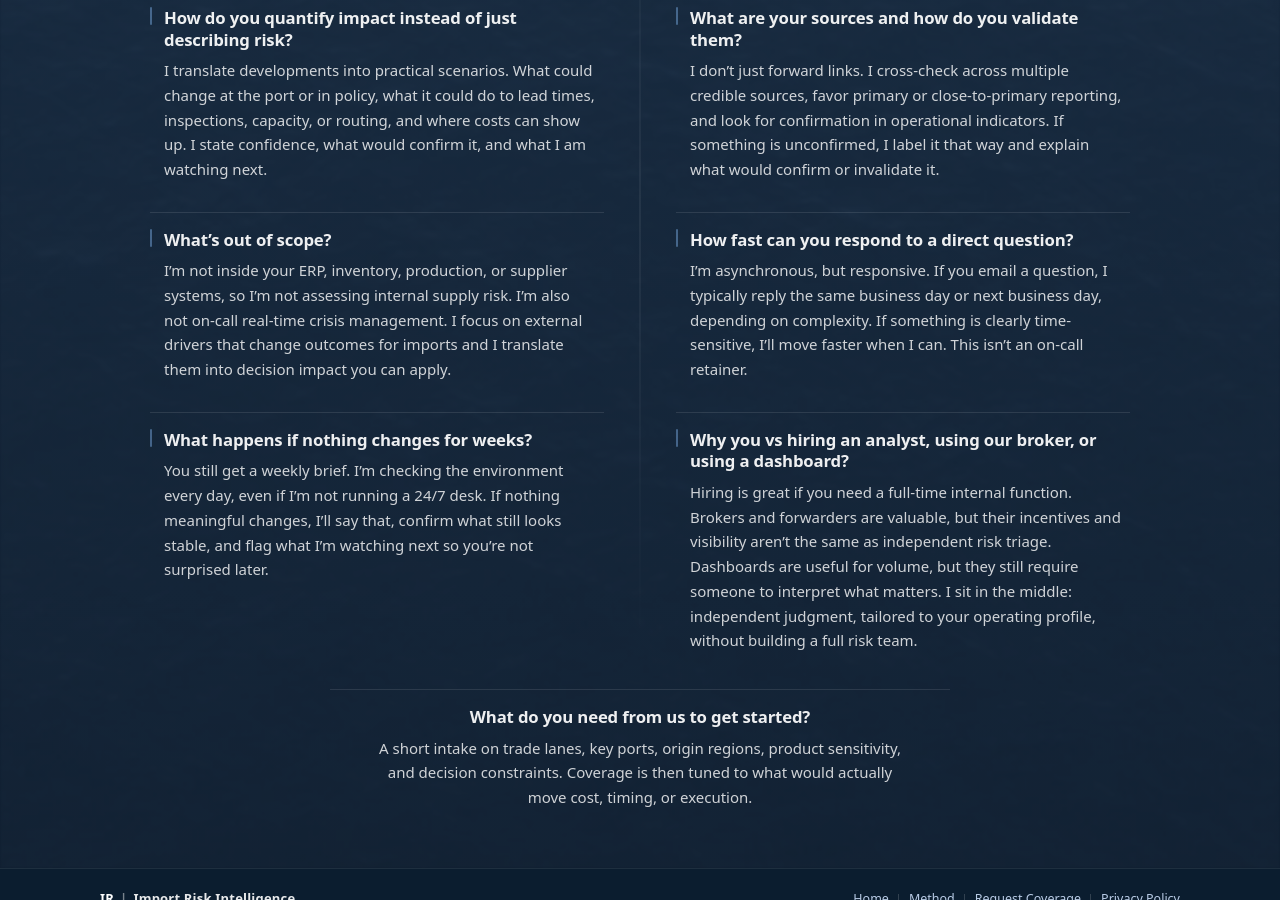
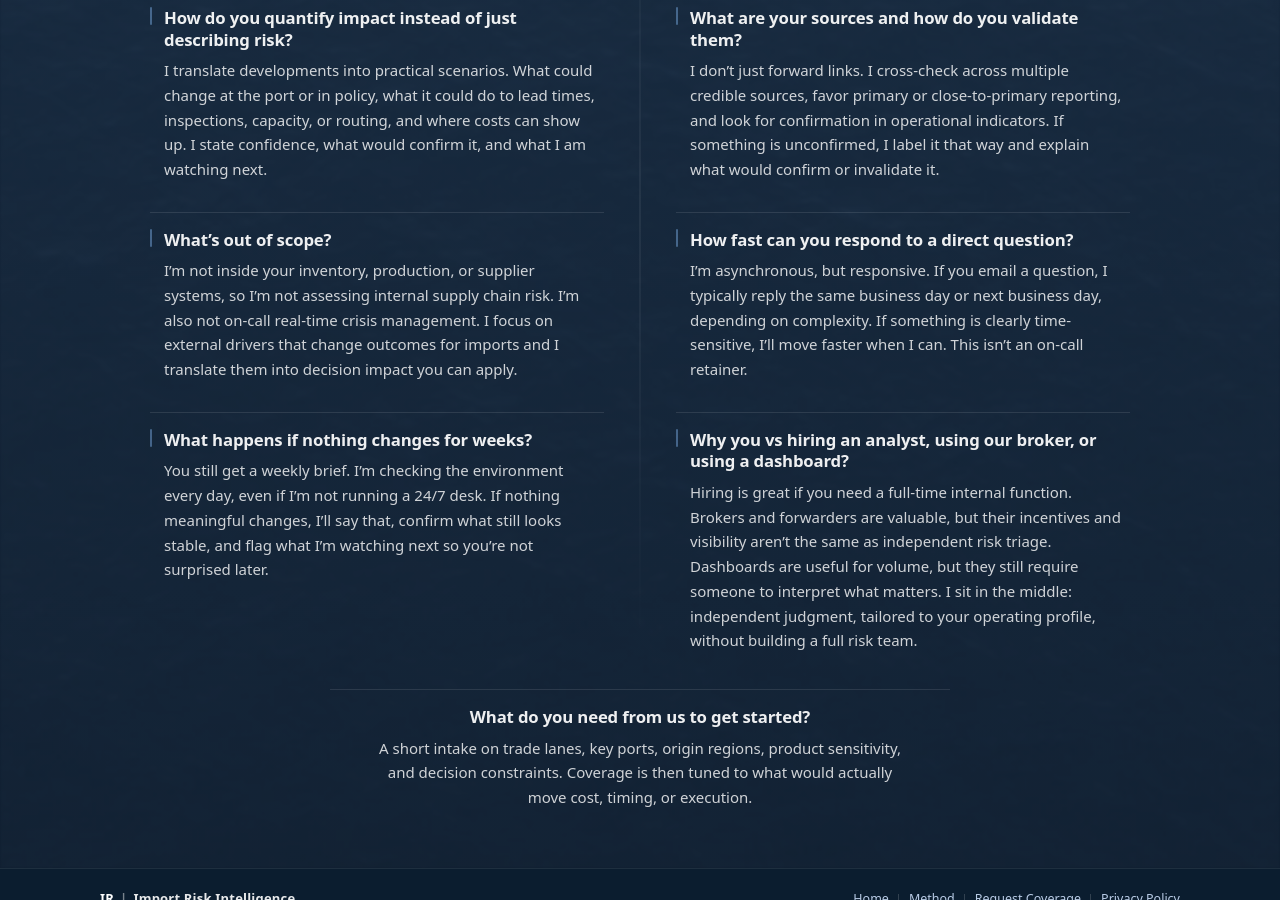
Before and after one commit to importrisk/import-risk-intelligence-site, a Jekyll site: the page built from method.html, in a window 1280 px wide and 900 px high, scrolled down 2514 px. Built offline with Jekyll 4.4.1, drawn with Linux system fonts in a browser that asks for light colours.

Commit message:
Update method.html

```diff
--- a/method.html
+++ b/method.html
@@ -294,7 +294,7 @@ css: /method.css?v=100
     <div class="mp-faq-item" role="listitem">
       <h4 class="mp-q">What’s out of scope?</h4>
       <p class="mp-a">
-        I’m not inside your ERP, inventory, production, or supplier systems, so I’m not assessing internal supply risk. I’m also not on-call real-time crisis management. I focus on external drivers that change outcomes for imports and I translate them into decision impact you can apply.
+        I’m not inside your inventory, production, or supplier systems, so I’m not assessing internal supply chain risk. I’m also not on-call real-time crisis management. I focus on external drivers that change outcomes for imports and I translate them into decision impact you can apply.
       </p>
     </div>
 
```
